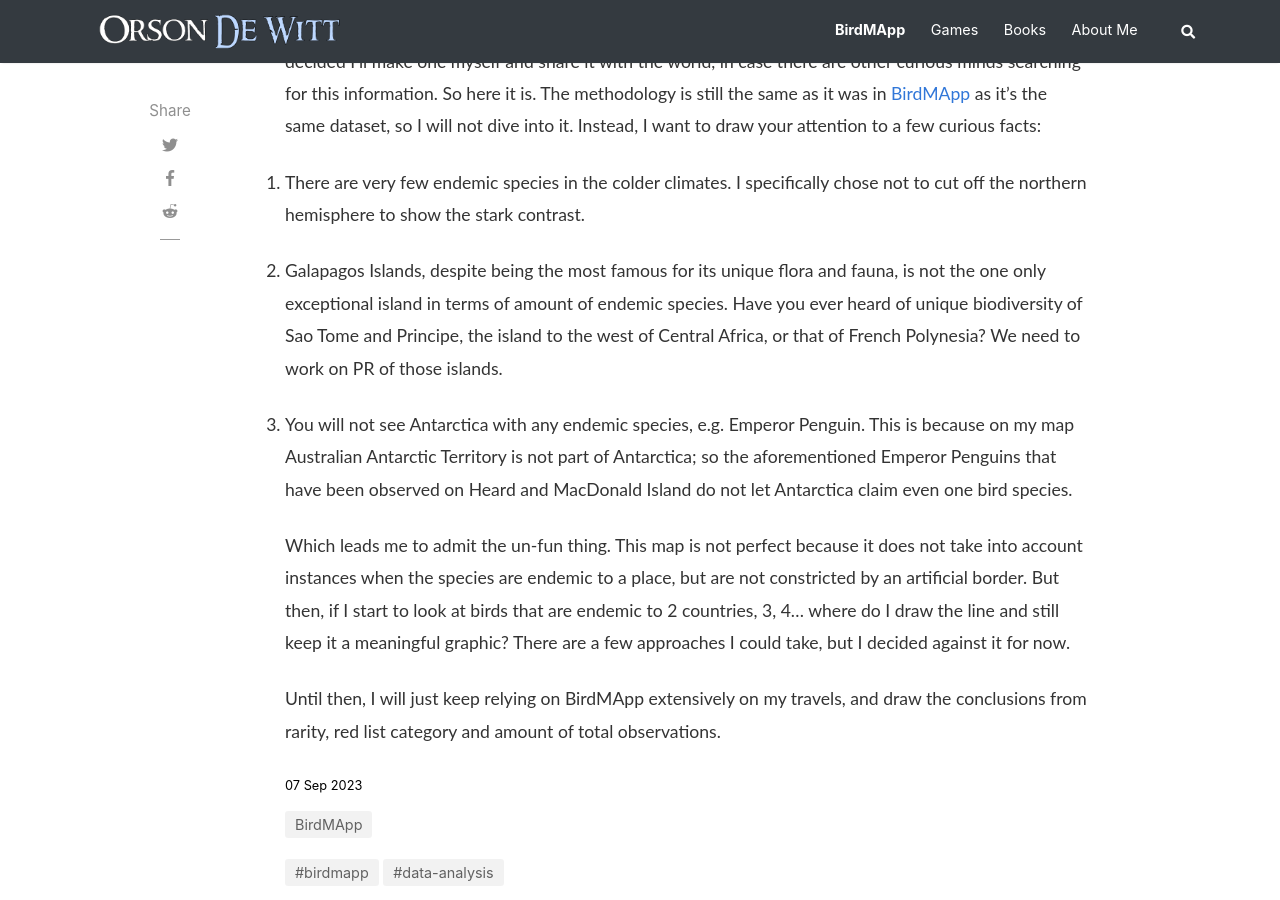
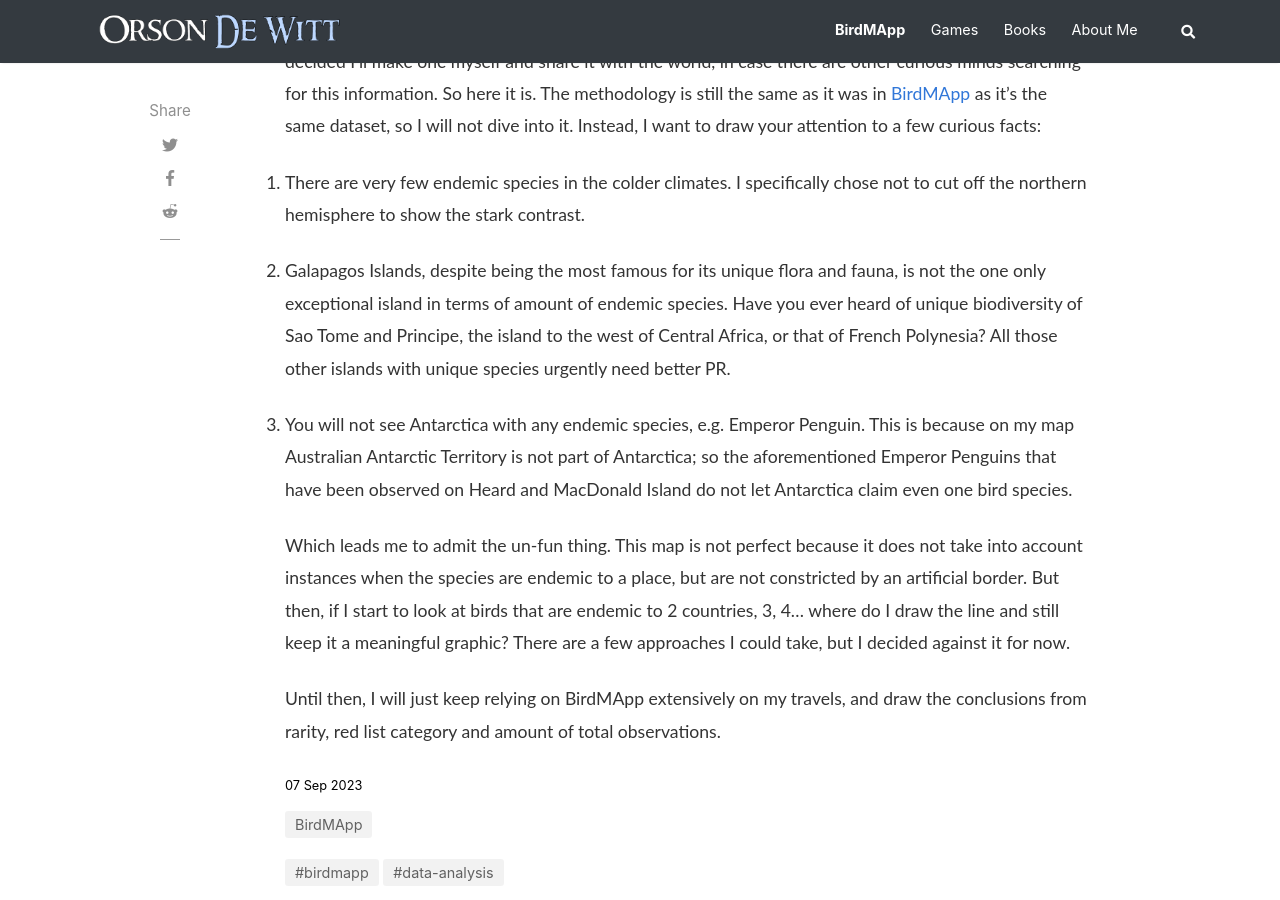
Before and after one commit to OrsonDWitt/OrsonDWitt.github.io, a Jekyll site: the page built from _posts/2023-09-07-endemic-species-around-the-world.md, in a window 1280 px wide and 900 px high, scrolled down 998 px. Built offline with Jekyll 4.4.1, drawn with Linux system fonts in a browser that asks for light colours; nearby versions of some CDN libraries; comment, search, counter and statistics services are not loaded.

Commit message:
Update 2023-09-07-endemic-species-around-the-world.md

```diff
--- a/_posts/2023-09-07-endemic-species-around-the-world.md
+++ b/_posts/2023-09-07-endemic-species-around-the-world.md
@@ -14,7 +14,7 @@ A thing that crossed my mind as I was working with the data was that I wanted to
 
 1. There are very few endemic species in the colder climates. I specifically chose not to cut off the northern hemisphere to show the stark contrast.
 
-2. Galapagos Islands, despite being the most famous for its unique flora and fauna, is not the one only exceptional island in terms of amount of endemic species. Have you ever heard of unique biodiversity of Sao Tome and Principe, the island to the west of Central Africa, or that of French Polynesia? We need to work on PR of those islands.
+2. Galapagos Islands, despite being the most famous for its unique flora and fauna, is not the one only exceptional island in terms of amount of endemic species. Have you ever heard of unique biodiversity of Sao Tome and Principe, the island to the west of Central Africa, or that of French Polynesia? All those other islands with unique species urgently need better PR.
 
 3. You will not see Antarctica with any endemic species, e.g. Emperor Penguin. This is because on my map Australian Antarctic Territory is not part of Antarctica; so the aforementioned Emperor Penguins that have been observed on Heard and MacDonald Island do not let Antarctica claim even one bird species.
 
```
